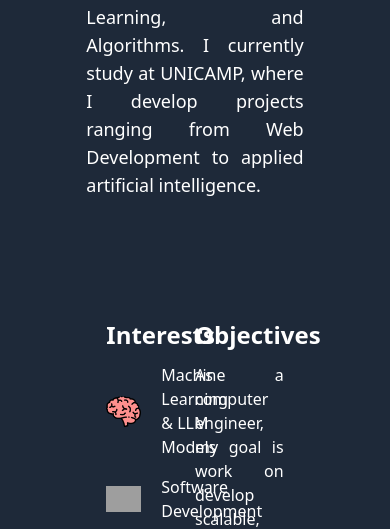
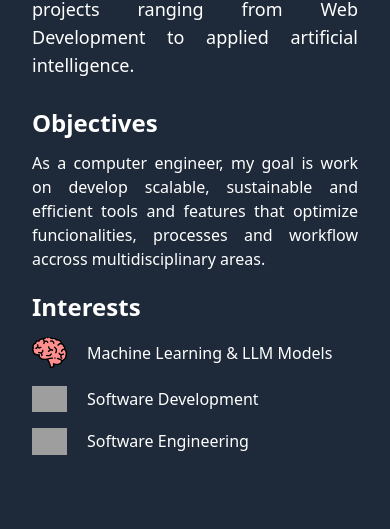
Before and after one commit to LunaRenilson/lunarenilson.github.io, a React (Vite) app: page / in a window 390 px wide. Shown: the part 353-882 px from the top of the page. Built offline with nearby package versions, Linux system fonts and the light colour scheme; grey boxes are pictures that could not be loaded.

Commit message:
responsibe home

```diff
--- a/src/pages/Home.jsx
+++ b/src/pages/Home.jsx
@@ -11,7 +11,7 @@ export default function Home() {
   return (
     <div className="w-full bg-gray-800">
       <section className="Introducing relative flex flex-col items-center justify-center p-8 ">
-        <article className="w-2/3 text-white mt-5 relative justify-center flex flex-col items-center">
+        <article className="lg:w-2/3 text-white mt-5 relative justify-center flex flex-col items-center">
           <h1 className="font-bold text-3xl mb-3 text-lef w-full">
             Hello, I'm Renilson Luna!
           </h1>
@@ -23,8 +23,9 @@ export default function Home() {
           </p>
         </article>
 
-        <div className="flex w-2/3 text-white relative justify-around mt-25 p-5">
-          <section className="interests w-1/2">
+        <div className=" mt-5 gap-y-5 flex flex-col-reverse lg:flex-row  w-full lg:w-2/3 text-white relative justify-around lg:mt-25 lg:p-5">
+
+          <section className="interests lg:w-1/2 ">
             <h2 className="text-2xl font-bold mb-3">Interests</h2>
             <ul className="flex flex-col gap-y-4">
               <li className="flex items-center gap-5 font-medium">
@@ -50,7 +51,7 @@ export default function Home() {
             </ul>
           </section>
 
-          <section className="Objectives w-1/2">
+          <section className="Objectives lg:w-1/2 mt-2">
             <h2 className="text-2xl font-bold mb-3">Objectives</h2>
             <p className="text-justify">
               As a computer engineer, my goal is work on develop scalable,
```
